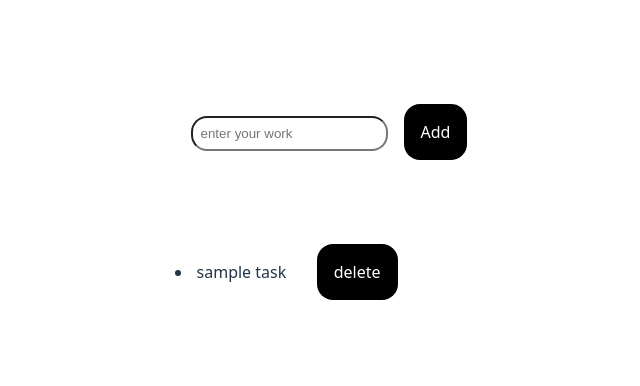
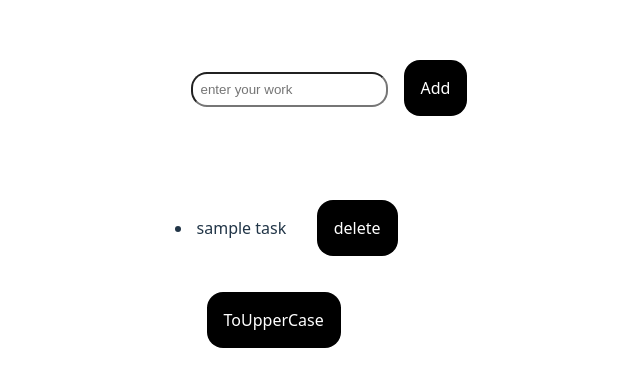
Before and after one commit to nishav07/React-playground, a React (Vite) app: page / in a window 1280 px wide. Shown: the part 202-588 px from the top of the page, without its empty margins (303-943 px from the left). Built offline with nearby package versions, Linux system fonts and the light colour scheme.

Commit message:
leaing array manpulation

```diff
--- a/src/TodoList.jsx
+++ b/src/TodoList.jsx
@@ -27,6 +27,19 @@ export default function TodoList () {
 
     let deleteFromTodo = (id) => {
         console.log("trying to delete this shitt",id);
+        setTodo((prev) => prev.filter((t) => t.id != id))// delete kek liyee humeshaaaaa fiilter use krkna ha
+    }
+
+    let upperCaseAll = () => {
+        setTodo( (prev)  => {
+            return prev.map((todo) => {
+                return {
+                    ...todo,
+                    task:todo.task.toUpperCase(),
+
+                }
+            })
+        })
     }
 
     return (<div>
@@ -37,7 +50,7 @@ export default function TodoList () {
 <br />
 
 <ul>
-    {todo.map((todos) => (
+    { todo.map((todos) => (
         <li key={todos.id}>
             <span>{todos.task}</span>
             &nbsp;
@@ -50,6 +63,8 @@ export default function TodoList () {
 
     ))}
 </ul>
+
+<button onClick={upperCaseAll}>ToUpperCase</button>
     </div>
     )
 }
```
